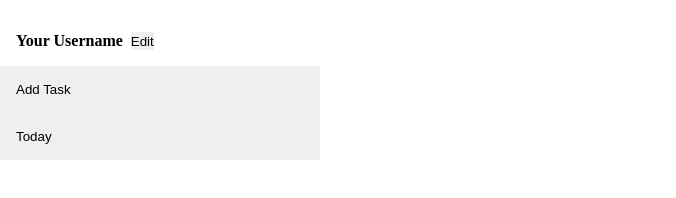
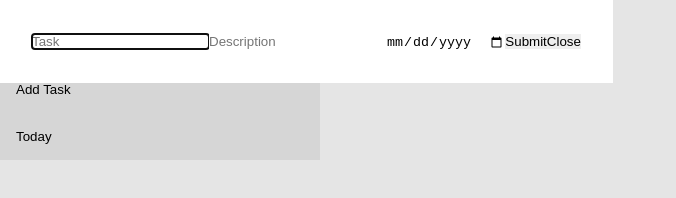
Before and after one commit to tonyhchii/todolist, a website built with webpack: page src/template.html in a window 1280 px wide. Both pictures are taken after a click on the button "Add Task". Shown: the whole page, without its empty margins (0-676 px from the left). Built offline with nearby package versions, Linux system fonts and the light colour scheme.

Commit message:
added dialogbox for adding tasks

```diff
--- a/src/modules/dialogBoxDOM.js
+++ b/src/modules/dialogBoxDOM.js
@@ -0,0 +1,32 @@
+const container = document.querySelector('.container');
+export function displayAddDialog() {
+    const dialogBox = document.createElement('dialog');
+    const dialogForm = document.createElement('form');
+    container.appendChild(dialogBox);
+    dialogBox.appendChild(dialogForm);
+
+    const taskInput = document.createElement('input');
+    taskInput.setAttribute('placeholder','Task');
+    dialogForm.appendChild(taskInput);
+
+    const descriptionInput = document.createElement('input');
+    descriptionInput.setAttribute('placeholder','Description');
+    dialogForm.appendChild(descriptionInput);
+
+    const dateInput = document.createElement('input');
+    dateInput.setAttribute('type','date');
+    dialogForm.appendChild(dateInput);
+
+    const submitButton = document.createElement('button');
+    submitButton.textContent = 'Submit';
+    submitButton.addEventListener('click', (event) => {
+        event.preventDefault();
+        dialogBox.close();
+    })
+    dialogForm.appendChild(submitButton);
+
+    const closeButton = document.createElement('button');
+    closeButton.textContent = 'Close';
+    dialogForm.appendChild(closeButton);
+    closeButton.addEventListener('click', dialogBox.close());
+}
--- a/src/modules/sidebarDOM.js
+++ b/src/modules/sidebarDOM.js
@@ -1,5 +1,6 @@
 import { project } from "./project";
 import { displayToDo } from "./todoListDOM";
+import { displayAddDialog } from "./dialogBoxDOM";
 
 const defaultContainer = document.querySelector('.default');
 const projectsContainer = document.querySelector('.projects');
@@ -45,6 +46,11 @@ function displayAddTask() {
     const addTaskButton = document.createElement('button');
     addTaskButton.textContent = 'Add Task';
     defaultContainer.appendChild(addTaskButton);
+    addTaskButton.addEventListener('click', () => {
+        const dialog = document.querySelector('dialog');
+        dialog.showModal();
+    })
 }
 
 displaySideBar();
+displayAddDialog();
--- a/src/styles/general.css
+++ b/src/styles/general.css
@@ -9,3 +9,7 @@
     display:grid;
     grid-template-columns: 1fr 3fr;
 }
+
+dialog {
+    padding: 2rem;
+}
```
